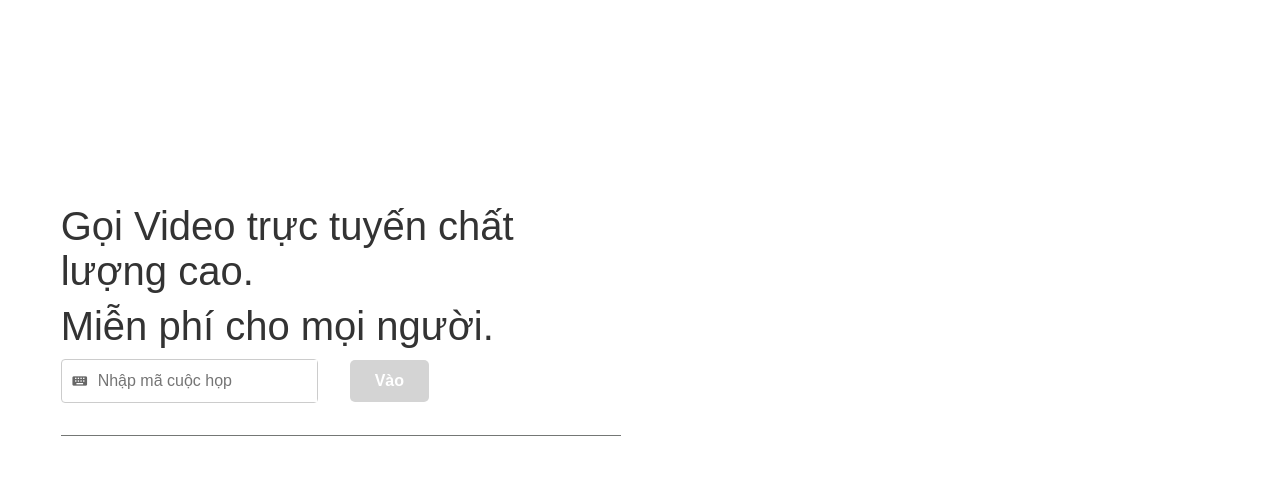
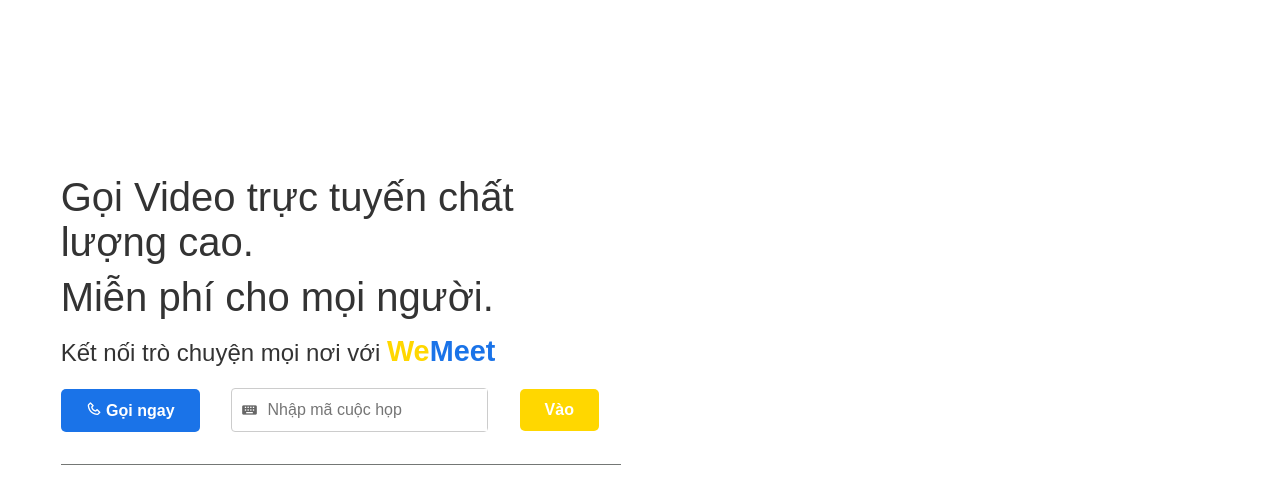
Before and after one commit to Quantaphocpython/we-meet-client-1.0, a plain HTML site: page html/index.html in a window 1280 px wide. Shown: the part 86-590 px from the top of the page. Drawn offline with nearby package versions, Linux system fonts and the light colour scheme.

Commit message:
Update index.html

```diff
--- a/html/index.html
+++ b/html/index.html
@@ -65,12 +65,24 @@
             <h1>Gọi Video trực tuyến chất lượng cao.</h1>
             <h1>Miễn phí cho mọi người.</h1>
           </div>
-          <div class="input-box">
-            <div class="input-section">
-              <i class='bx bxs-keyboard'></i>
-              <input id="meeting-code" placeholder="Nhập mã cuộc họp">
+          <div class="description">
+            Kết nối trò chuyện mọi nơi với
+            <span class="we">We</span><span class="meet">Meet</span>
+          </div>
+          <div class="call-area" >
+            <div class="call-btn">
+              <button class="button-cn">
+                <i class='bx bx-phone'></i>
+                Gọi ngay
+              </button>
             </div>
-            <button id="join-button" class="button-join" disabled>Vào</button>
+            <div class="input-box">
+              <div class="input-section">
+                <i class='bx bxs-keyboard'></i>
+                <input placeholder="Nhập mã cuộc họp">
+              </div>
+              <button class="button-join">Vào</button>
+            </div>
           </div>
           <div class="downline"></div>
         </div>
```
